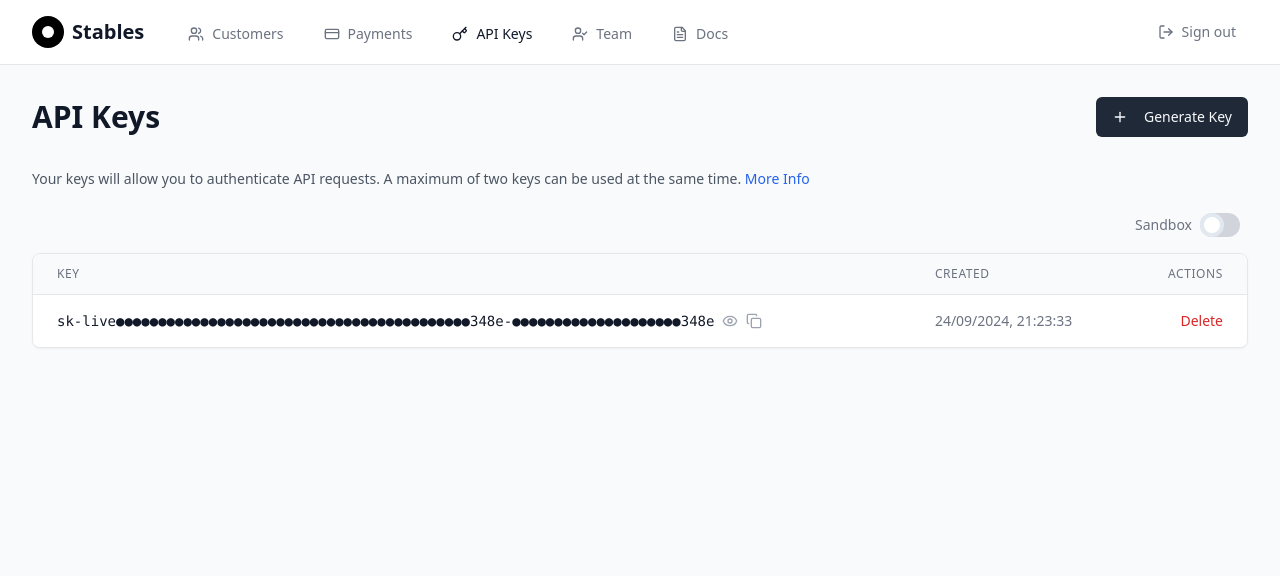
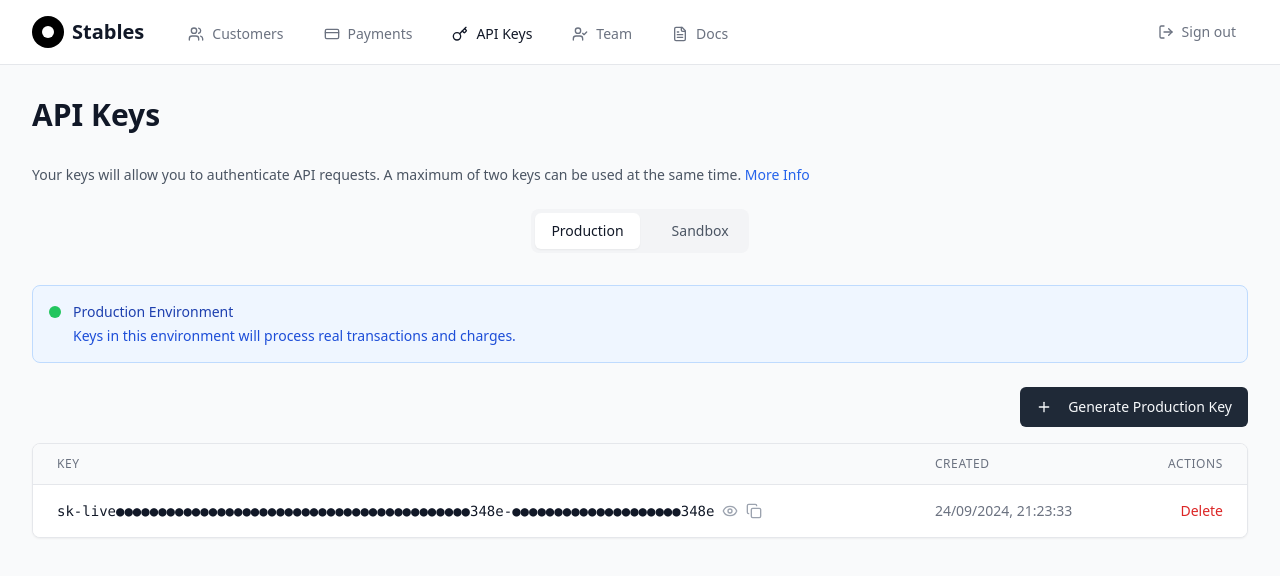
Before and after one commit to highlag555/stable-admin-view, a React (Vite) app: page /api-keys in a window 1280 px wide. Shown: the top 576 px of the page. Built offline with nearby package versions, Linux system fonts and the light colour scheme.

Commit message:
Fix: API key generation for sandbox/production
Ensured the sandbox toggle is functional and generates distinct API keys compared to production keys.

```diff
--- a/src/pages/ApiKeys.tsx
+++ b/src/pages/ApiKeys.tsx
@@ -1,4 +1,3 @@
-
 import { Plus, Trash2, Copy, Eye, EyeOff } from 'lucide-react';
 import { useState } from 'react';
 import { Button } from '@/components/ui/button';
@@ -6,6 +5,7 @@ import { Input } from '@/components/ui/input';
 import { Label } from '@/components/ui/label';
 import { Dialog, DialogContent, DialogHeader, DialogTitle, DialogTrigger } from '@/components/ui/dialog';
 import { AlertDialog, AlertDialogAction, AlertDialogCancel, AlertDialogContent, AlertDialogDescription, AlertDialogFooter, AlertDialogHeader, AlertDialogTitle, AlertDialogTrigger } from '@/components/ui/alert-dialog';
+import { Switch } from '@/components/ui/switch';
 import { useToast } from '@/hooks/use-toast';
 
 interface ApiKey {
@@ -13,6 +13,7 @@ interface ApiKey {
   key: string;
   created: string;
   isVisible?: boolean;
+  type: 'sandbox' | 'production';
 }
 
 const ApiKeys = () => {
@@ -20,18 +21,18 @@ const ApiKeys = () => {
     {
       id: '1',
       key: 'sk-live●●●●●●●●●●●●●●●●●●●●●●●●●●●●●●●●●●●●●●●●●●348e',
-      created: '24/09/2024, 21:23:33'
+      created: '24/09/2024, 21:23:33',
+      type: 'production'
     }
   ]);
   const [isGenerateModalOpen, setIsGenerateModalOpen] = useState(false);
   const [newGeneratedKey, setNewGeneratedKey] = useState<string>('');
   const [deleteConfirmation, setDeleteConfirmation] = useState('');
-  const [isSandbox, setIsSandbox] = useState(false);
+  const [activeTab, setActiveTab] = useState<'sandbox' | 'production'>('production');
   const { toast } = useToast();
 
-  const generateApiKey = () => {
-    // Generate a random API key
-    const prefix = isSandbox ? 'sk-test-' : 'sk-live-';
+  const generateApiKey = (type: 'sandbox' | 'production') => {
+    const prefix = type === 'sandbox' ? 'sk-test-' : 'sk-live-';
     const randomString = Math.random().toString(36).substring(2, 15) + Math.random().toString(36).substring(2, 15);
     const newKey = prefix + randomString;
 
@@ -46,7 +47,8 @@ const ApiKeys = () => {
         minute: '2-digit',
         second: '2-digit'
       }).replace(',', ','),
-      isVisible: true
+      isVisible: true,
+      type: type
     };
 
     setApiKeys(prev => [newApiKey, ...prev]);
@@ -55,7 +57,7 @@ const ApiKeys = () => {
 
     toast({
       title: "API Key Generated",
-      description: "Your new API key has been generated successfully.",
+      description: `Your new ${type} API key has been generated successfully.`,
     });
   };
 
@@ -100,38 +102,9 @@ const ApiKeys = () => {
     return prefix + maskedMiddle + suffix;
   };
 
-  return (
-    <div className="max-w-7xl mx-auto px-4 sm:px-6 lg:px-8 py-8">
-      <div className="flex justify-between items-center mb-8">
-        <h1 className="text-3xl font-bold text-gray-900">API Keys</h1>
-        <Button onClick={generateApiKey} className="bg-gray-800 hover:bg-gray-700">
-          <Plus className="w-4 h-4 mr-2" />
-          Generate Key
-        </Button>
-      </div>
+  const filteredKeys = apiKeys.filter(key => key.type === activeTab);
 
-      <div className="mb-6">
-        <p className="text-gray-600 text-sm">
-          Your keys will allow you to authenticate API requests. A maximum of two keys can be used at the same time.{' '}
-          <a href="#" className="text-blue-600 hover:text-blue-800">More Info</a>
-        </p>
-      </div>
-
-      <div className="flex justify-end mb-4">
-        <div className="flex items-center">
-          <span className="text-sm text-gray-500 mr-2">Sandbox</span>
-          <div className="relative inline-block w-10 mr-2 align-middle select-none">
-            <input
-              type="checkbox"
-              checked={isSandbox}
-              onChange={(e) => setIsSandbox(e.target.checked)}
-              className="toggle-checkbox absolute block w-6 h-6 rounded-full bg-white border-4 appearance-none cursor-pointer"
-            />
-            <label className="toggle-label block overflow-hidden h-6 rounded-full bg-gray-300 cursor-pointer"></label>
-          </div>
-        </div>
-      </div>
-
+  const renderApiKeysTable = (keys: ApiKey[]) => (
     <div className="bg-white shadow-sm rounded-lg border border-gray-200 overflow-hidden">
       <table className="min-w-full divide-y divide-gray-200">
         <thead className="bg-gray-50">
@@ -142,7 +115,14 @@ const ApiKeys = () => {
           </tr>
         </thead>
         <tbody className="bg-white divide-y divide-gray-200">
-            {apiKeys.map((apiKey) => (
+          {keys.length === 0 ? (
+            <tr>
+              <td colSpan={3} className="px-6 py-8 text-center text-gray-500">
+                No {activeTab} API keys found. Generate one to get started.
+              </td>
+            </tr>
+          ) : (
+            keys.map((apiKey) => (
               <tr key={apiKey.id} className="hover:bg-gray-50 transition-colors duration-150">
                 <td className="px-6 py-4 whitespace-nowrap">
                   <div className="flex items-center space-x-2">
@@ -216,10 +196,87 @@ const ApiKeys = () => {
                   </AlertDialog>
                 </td>
               </tr>
-            ))}
+            ))
+          )}
         </tbody>
       </table>
     </div>
+  );
+
+  return (
+    <div className="max-w-7xl mx-auto px-4 sm:px-6 lg:px-8 py-8">
+      <div className="flex justify-between items-center mb-8">
+        <h1 className="text-3xl font-bold text-gray-900">API Keys</h1>
+      </div>
+
+      <div className="mb-6">
+        <p className="text-gray-600 text-sm">
+          Your keys will allow you to authenticate API requests. A maximum of two keys can be used at the same time.{' '}
+          <a href="#" className="text-blue-600 hover:text-blue-800">More Info</a>
+        </p>
+      </div>
+
+      {/* Environment Toggle */}
+      <div className="flex items-center justify-center mb-8">
+        <div className="flex items-center space-x-4 bg-gray-100 rounded-lg p-1">
+          <button
+            onClick={() => setActiveTab('production')}
+            className={`px-4 py-2 rounded-md text-sm font-medium transition-colors ${
+              activeTab === 'production'
+                ? 'bg-white text-gray-900 shadow-sm'
+                : 'text-gray-600 hover:text-gray-900'
+            }`}
+          >
+            Production
+          </button>
+          <button
+            onClick={() => setActiveTab('sandbox')}
+            className={`px-4 py-2 rounded-md text-sm font-medium transition-colors ${
+              activeTab === 'sandbox'
+                ? 'bg-white text-gray-900 shadow-sm'
+                : 'text-gray-600 hover:text-gray-900'
+            }`}
+          >
+            Sandbox
+          </button>
+        </div>
+      </div>
+
+      {/* Environment Info */}
+      <div className="mb-6 p-4 bg-blue-50 border border-blue-200 rounded-lg">
+        <div className="flex items-start">
+          <div className="flex-shrink-0">
+            <div className={`w-3 h-3 rounded-full mt-1 ${
+              activeTab === 'production' ? 'bg-green-500' : 'bg-yellow-500'
+            }`}></div>
+          </div>
+          <div className="ml-3">
+            <h3 className="text-sm font-medium text-blue-800">
+              {activeTab === 'production' ? 'Production Environment' : 'Sandbox Environment'}
+            </h3>
+            <p className="mt-1 text-sm text-blue-700">
+              {activeTab === 'production'
+                ? 'Keys in this environment will process real transactions and charges.'
+                : 'Keys in this environment are for testing purposes and will not process real transactions.'
+              }
+            </p>
+          </div>
+        </div>
+      </div>
+
+      {/* Generate Key Button */}
+      <div className="flex justify-end mb-4">
+        <Button
+          onClick={() => generateApiKey(activeTab)}
+          className="bg-gray-800 hover:bg-gray-700"
+        >
+          <Plus className="w-4 h-4 mr-2" />
+          Generate {activeTab === 'production' ? 'Production' : 'Sandbox'} Key
+        </Button>
+      </div>
+
+      {/* API Keys Table */}
+      {renderApiKeysTable(filteredKeys)}
 
       {/* Generate Key Success Modal */}
       <Dialog open={isGenerateModalOpen} onOpenChange={setIsGenerateModalOpen}>
```
Lines whose indentation alone changed are shown as unchanged.
